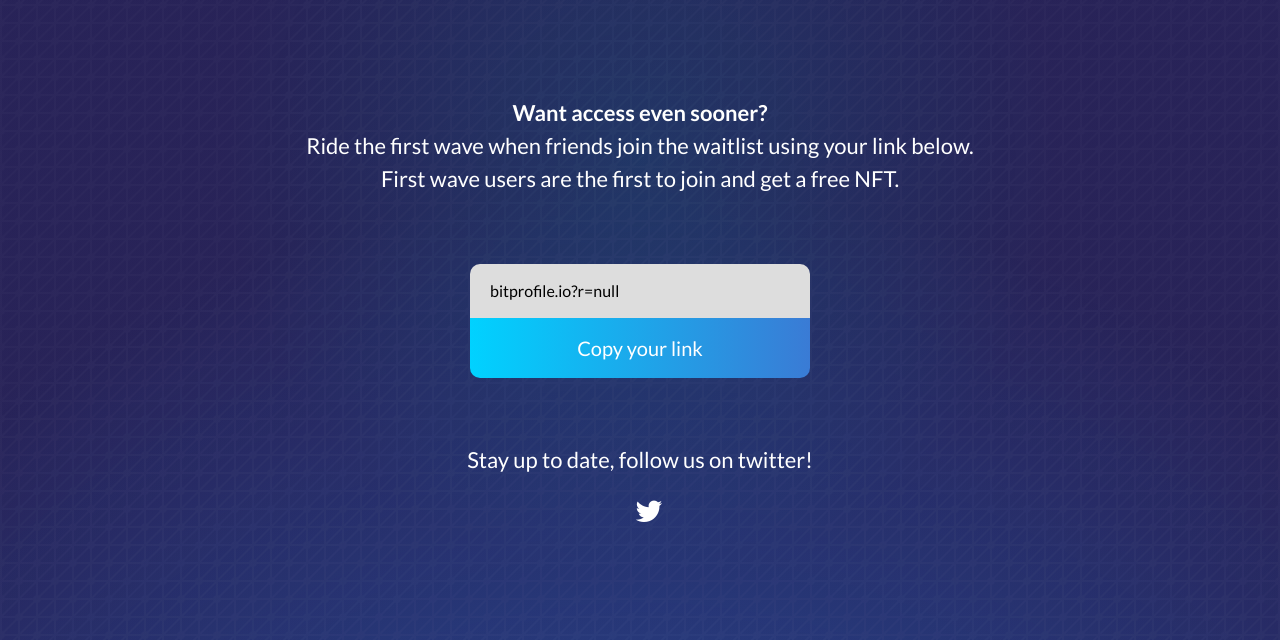
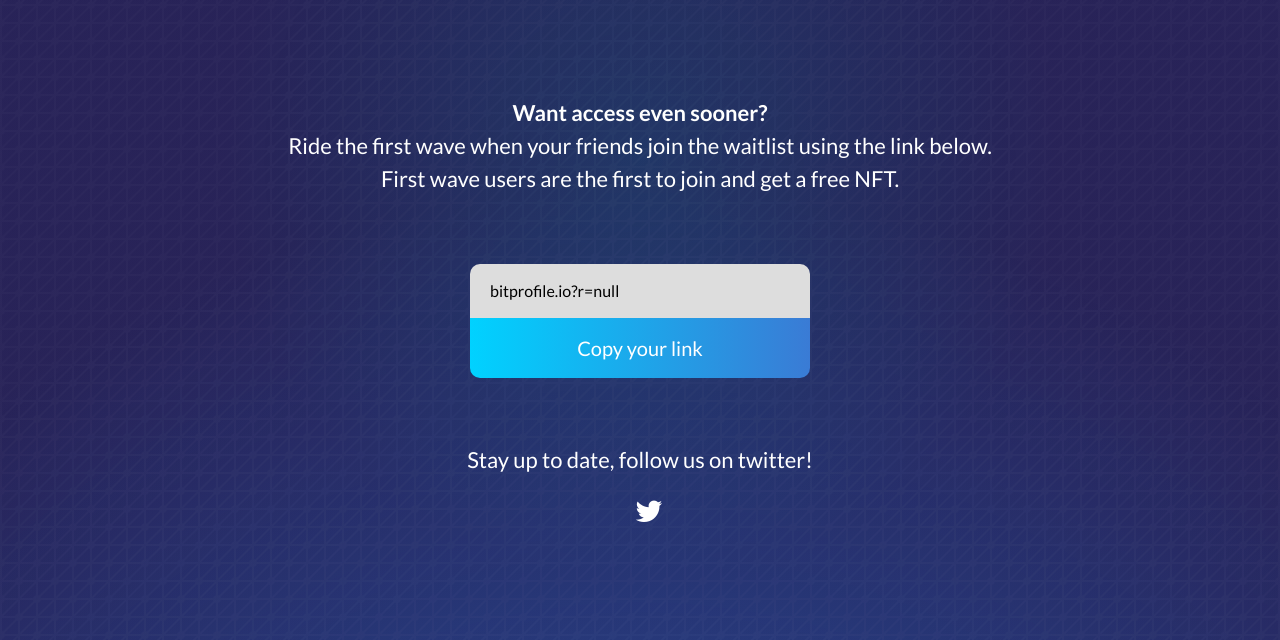
Before and after one commit to bitprofileio/bitprofileio.github.io, a website: page finish/index.html in a window 1280 px wide. Shown: the part 160-800 px from the top of the page. Drawn offline with nearby package versions, Linux system fonts and the light colour scheme.

```diff
--- a/finish/index.html
+++ b/finish/index.html
@@ -54,7 +54,7 @@
     <section>
       <div class="container">
         <div class="col-lg-9 col-md-8 col-sm-10 text-center mx-auto my-auto" style="padding-top: 6%;">
-            <p id="early_access"><strong>Want access even sooner?</strong><br/>Ride the first wave when friends join the waitlist using your link below.</br>First wave users are the first to join and get a free NFT.</p>
+            <p id="early_access"><strong>Want access even sooner?</strong><br/>Ride the first wave when your friends join the waitlist using the link below.</br>First wave users are the first to join and get a free NFT.</p>
         </div>
       </div>
     </section>
```
